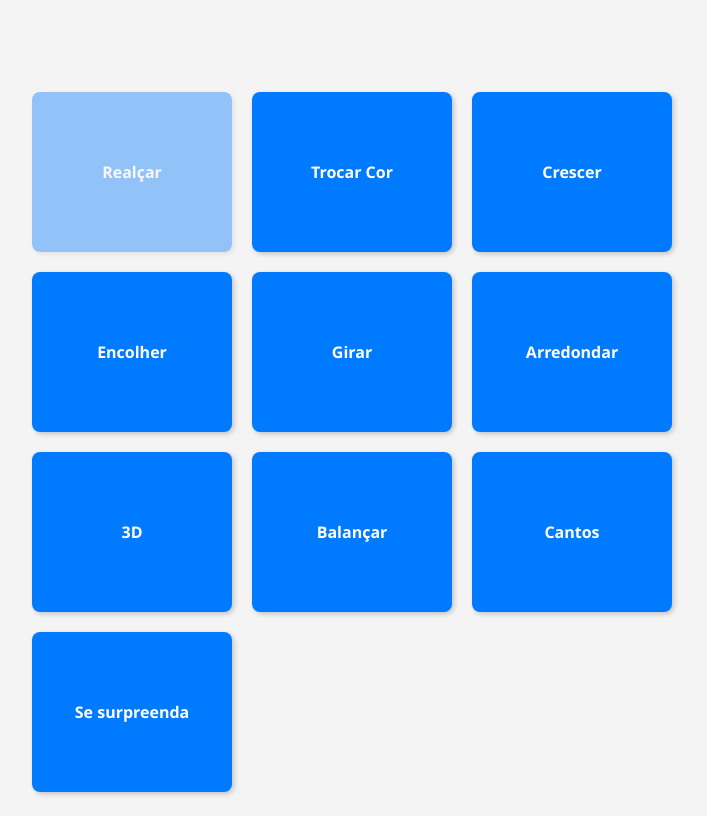
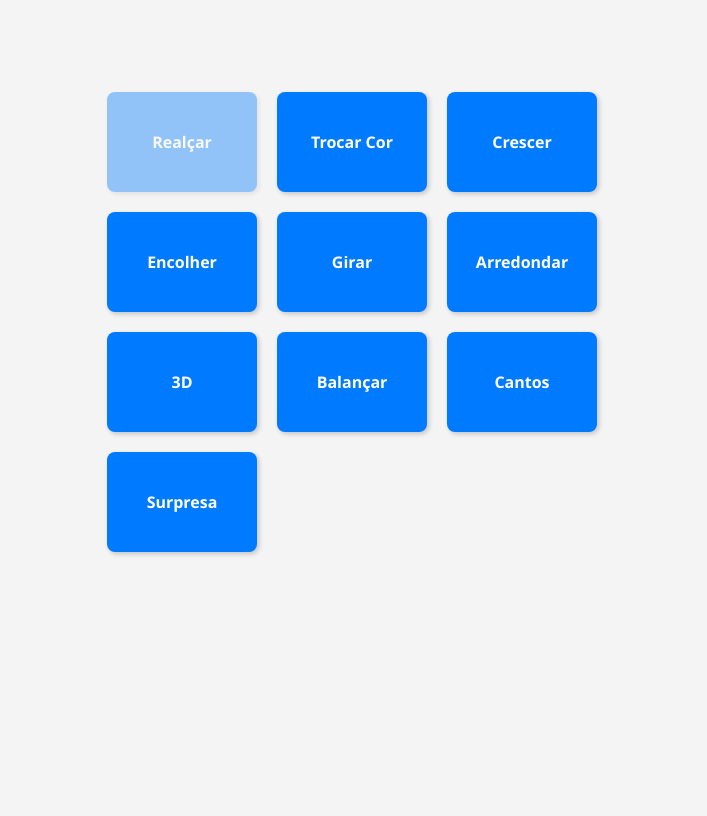
Before and after one commit to RodrigoBettio/aplicacoes-web-AW1, a plain HTML site: page projeto1/efeitos.html in a window 1280 px wide. Shown: the top 816 px of the page, without its empty margins (288-995 px from the left). Drawn offline with Linux system fonts and the light colour scheme.

Commit message:
Voltando a estudar Front

```diff
--- a/projeto1/efeitos.html
+++ b/projeto1/efeitos.html
@@ -17,7 +17,7 @@
         <div class="caixa texto7">3D</div>
         <div class="caixa texto8">Balançar</div>
         <div class="caixa texto9">Cantos</div>
-        <div class="caixa texto10"> Se surpreenda</div>
+        <div class="caixa texto10">Surpresa</div>
     </div>
 </body>
 </html>
--- a/projeto1/style.css
+++ b/projeto1/style.css
@@ -19,8 +19,8 @@ h1 {
 }
 
 .caixa {
-    width: 200px;
-    height: 160px;
+    width: 150px;
+    height: 100px;
     background-color: #007bff;
     color: white;
     border-radius: 8px;
```
